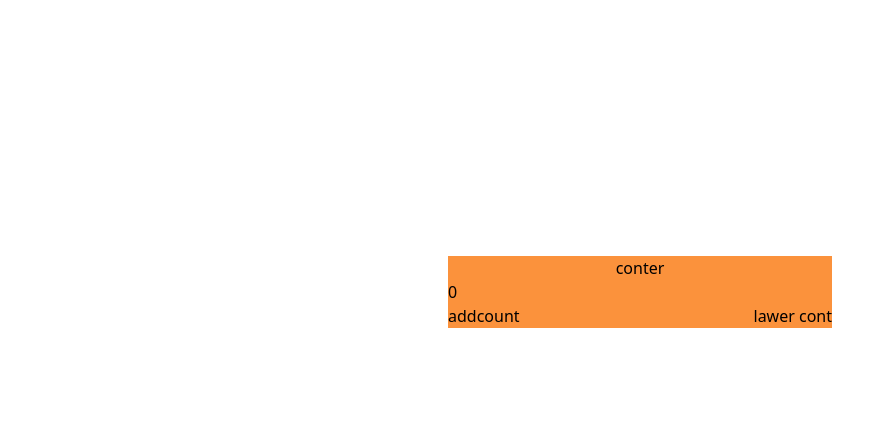
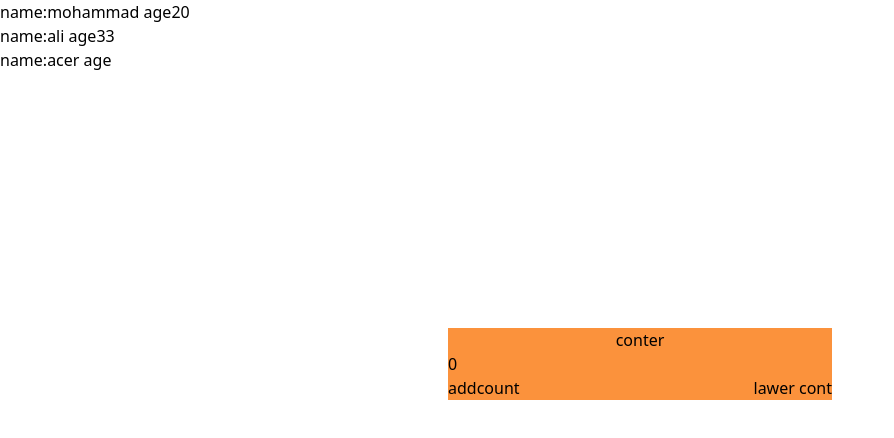
Before and after one commit to mohammadjalizi/learn-react, a React (Create React App) app: page / in a window 1280 px wide. Shown: the top 438 px of the page, without its empty margins (0-894 px from the left). Built offline with nearby package versions, Linux system fonts and the light colour scheme.

Commit message:
added project

```diff
--- a/src/App.js
+++ b/src/App.js
@@ -1,11 +1,12 @@
 
 import './App.css';
-
+import User from './Copmenen/user/User';
 
 import React from 'react';
 import Conter from './Copmenen/couter/Conter';
 import Temp from './Copmenen/temps/Temp';
 import Navbar from './Copmenen/navbar/Navbar';
+
     class  App extends  React.Component {
 
 
@@ -15,8 +16,8 @@ super(props)
 this.state={
 
   users:[
-    {id:1,name:'mohammad',},
-    {id:2,name:'ali', },
+    {id:1,name:'mohammad', age:20},
+    {id:2,name:'ali',age:33 },
     {id:3,name:'acer', },
   ],
   age:19
@@ -80,7 +81,12 @@ this.code=25
 // }
       return (
         <div  className='  '>
+      {this.state.users.map(item=>(
+
+<User {...item}/>
+      ))}
           <Navbar/>
+
  { this.state.age>18 ?  <Conter/> :   <Temp/>}
 
 
--- /dev/null
+++ b/src/Copmenen/user/APP.JSX
@@ -0,0 +1,21 @@
+import React, { Component } from 'react'
+
+export default class APP extends Component {
+    state={
+
+        users:[
+          {id:1,name:'mohammad',},
+          {id:2,name:'ali', },
+          {id:3,name:'acer', },
+        ],
+
+      }
+  render() {
+    return (
+      <div>
+
+<User {...this.state.users[0]} />
+      </div>
+    )
+  }
+}
--- /dev/null
+++ b/src/Copmenen/user/User.jsx
@@ -0,0 +1,12 @@
+import React, { Component } from 'react'
+
+export default class User extends Component {
+  render() {
+    return (
+      <div>
+<h1>   name:{this.props.name}  age{this.props.age}  </h1>
+
+      </div>
+    )
+  }
+}
```
